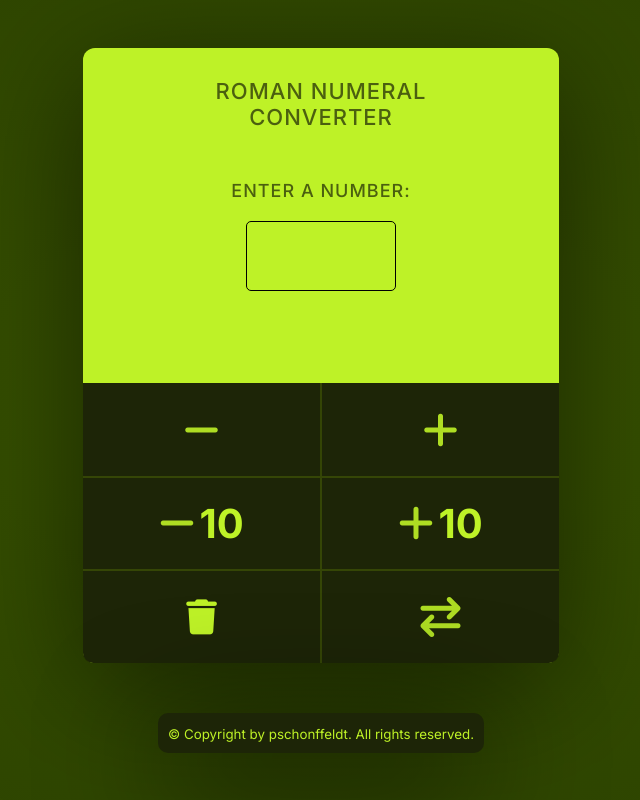
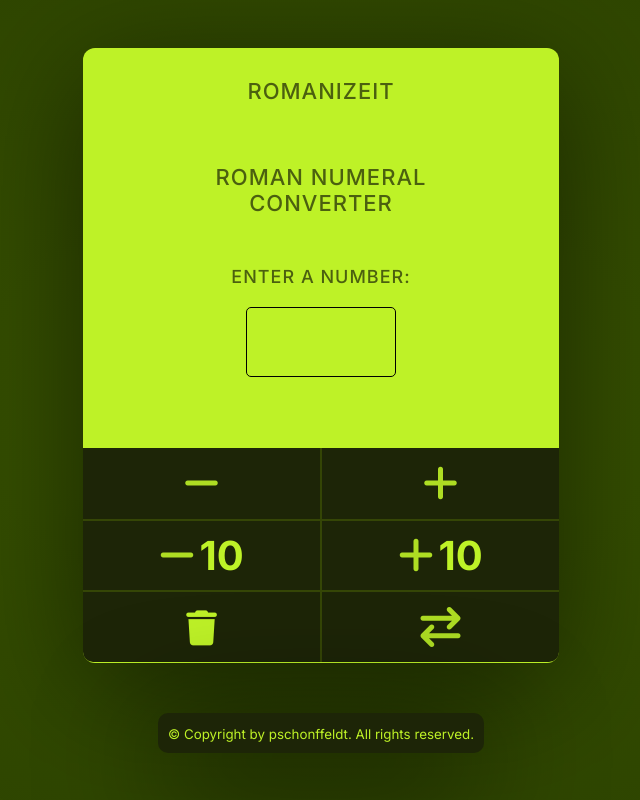
Before and after one commit to pschonffeldt/converter, a plain HTML site: page index.html in a window 1280 px wide. Shown: the whole page, without its empty margins (319-959 px from the left). Drawn offline with Linux system fonts and the light colour scheme.

Commit message:
Change page title and h1, h2 content

```diff
--- a/index.html
+++ b/index.html
@@ -13,12 +13,13 @@
 
     <script src="script.js" defer></script>
 
-    <title>Roman Numeral Converter</title>
+    <title>RomanizeIt - Roman Numeral Converter</title>
   </head>
   <body>
 
     <div class="app__container">
-      <h1 class="title">Roman Numeral Converter</h1>
+      <h1 class="title">RomanizeIt</h1>
+      <h2 class="title">Roman Numeral Converter</h2>
       <form id="form" class="form">
         <fieldset class = "fieldset">
           <label class = "label" for="number">Enter a Number:</label><br />
```
